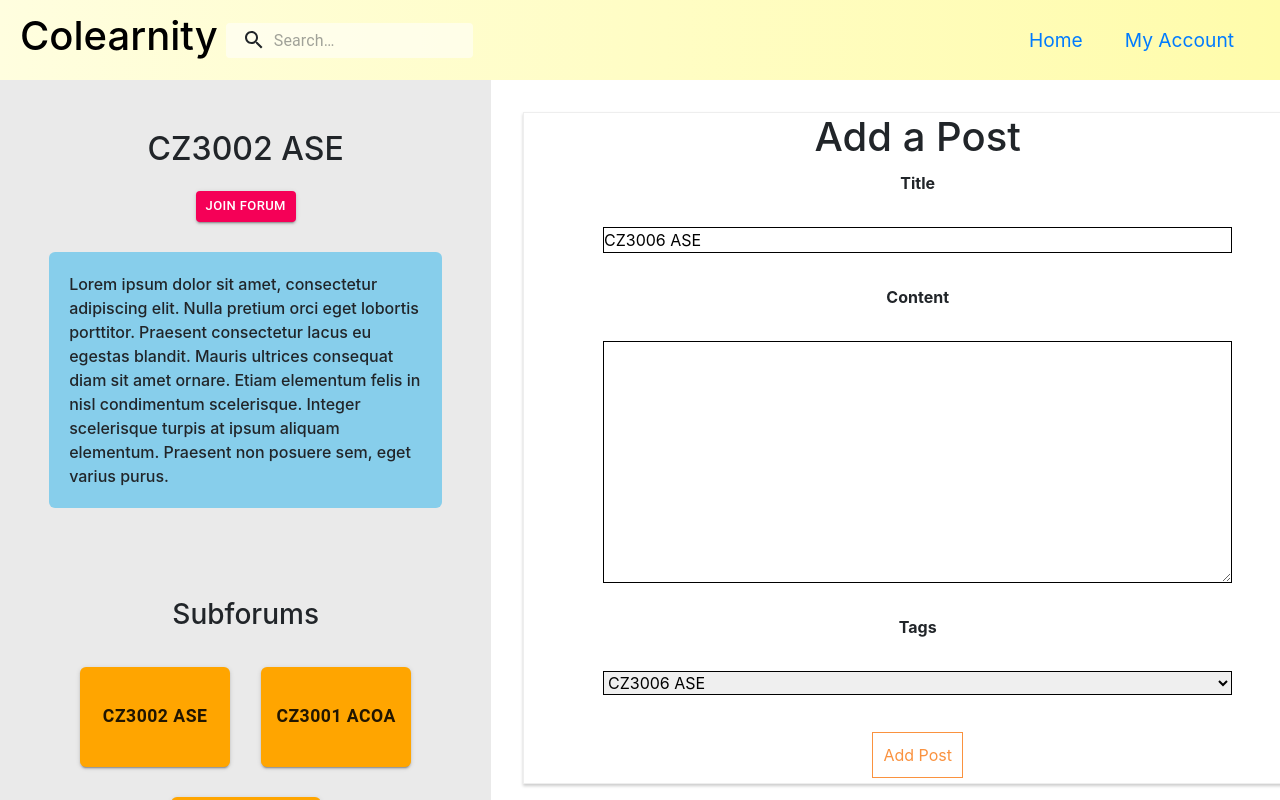
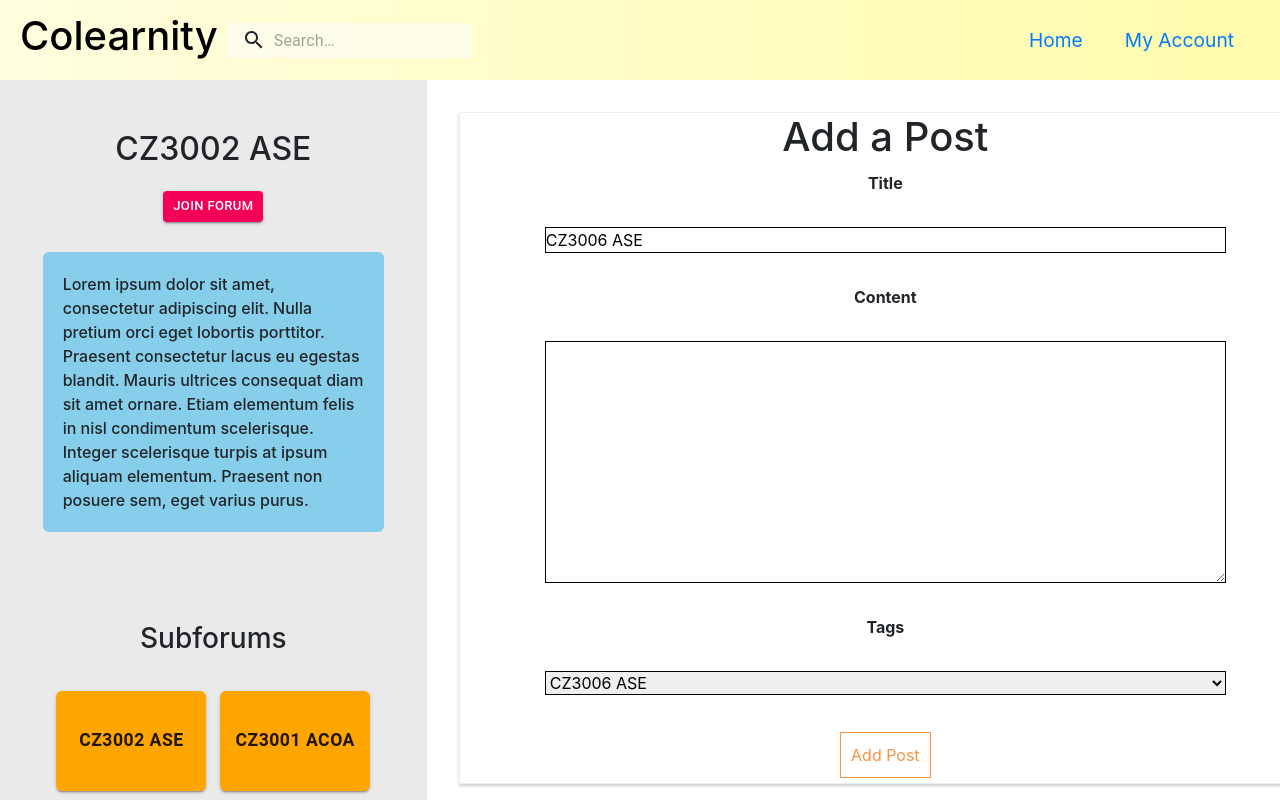
Before and after one commit to lisasgoh/CZ3002-Colearnity, a React (Create React App) app in the folder frontend/: page /createpost in a window 1280 px wide. Shown: the top 800 px of the page. Built offline with nearby package versions, Linux system fonts and the light colour scheme.

Commit message:
updates createpost to follow updated grid

```diff
--- a/frontend/src/container/CreatePost/CreatePost.css
+++ b/frontend/src/container/CreatePost/CreatePost.css
@@ -1,12 +1,12 @@
 .forumpage {
   display: grid;
   text-align: center;
+  grid-template-columns: 2fr 4fr;
 }
 
 .forumpage .leftsection_createpost {
   padding: 50px 10%;
   background-color: #eaeaea;
-    grid-column: 1/ span 2 ;
 }
 
 .forumpage .leftsection_createpost Button {
@@ -30,12 +30,9 @@
   margin-top: 5%;
 }
 
-
 .forumpage .rightsection_createpost {
-
   align-items: center;
   justify-content: center;
-    grid-column: 3/ span 6 ;
 }
 
 .forumpage .rightsection_createpost .NewPost {
@@ -48,7 +45,7 @@
 
 .forumpage .rightsection_createpost .NewPost label {
   display: block;
-    margin: 10px ;
+  margin: 10px;
   padding-left: 20em;
   padding-right: 20em;
   text-align: center;
```
Lines whose indentation alone changed are shown as unchanged.
